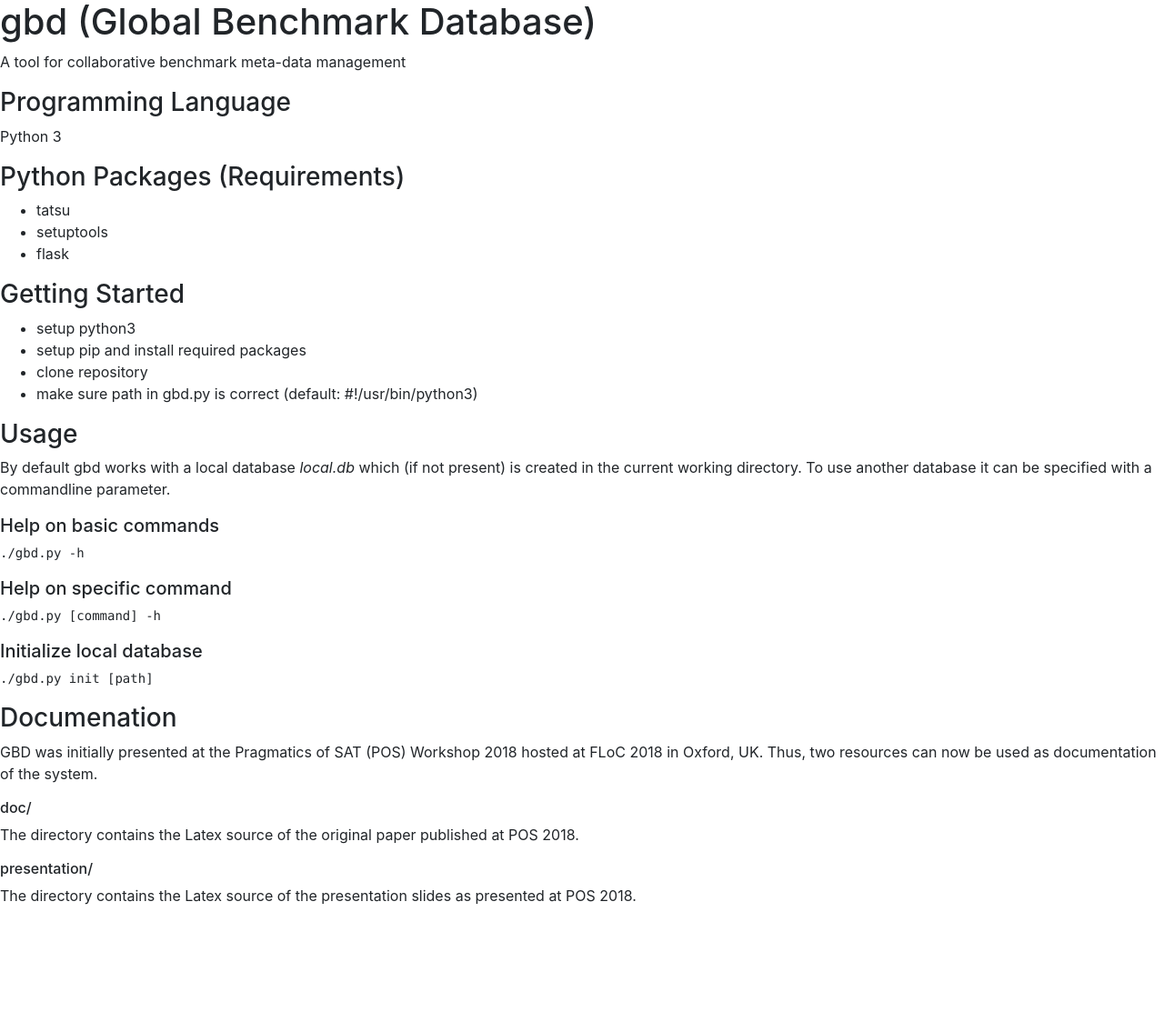
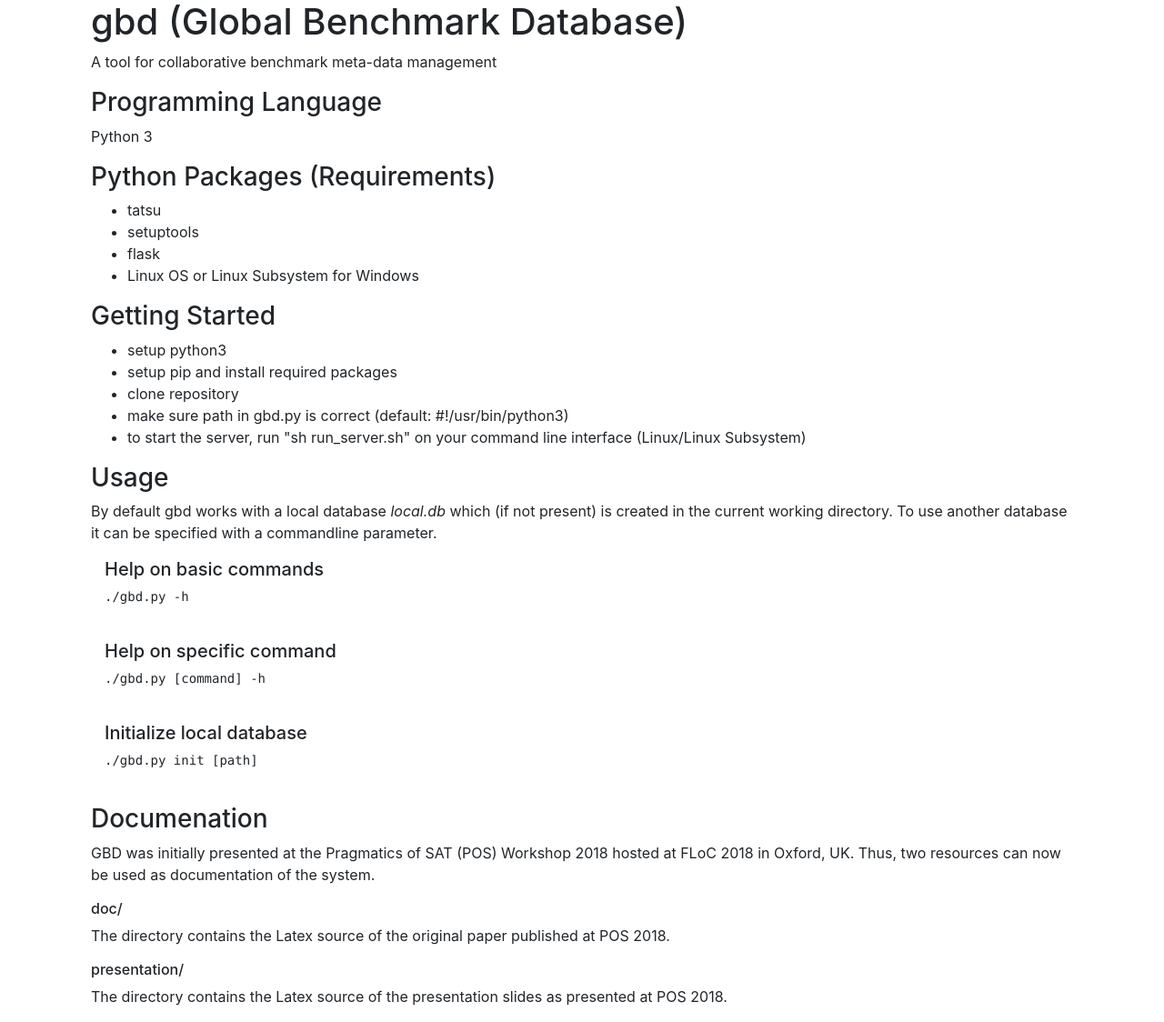
Before and after one commit to Udopia/gbd, a Flask app: page / in a window 1280 px wide. Shown: the whole page at 91% size. Before the commit the page ends 995 px from the top, so only its background shows below. Run offline with Flask 2, Linux system fonts and the light colour scheme; some libraries are stand-ins or nearby versions.

Commit message:
Reformat home.html

```diff
--- a/templates/home.html
+++ b/templates/home.html
@@ -1,18 +1,29 @@
 <!doctype html>
+<html lang="en">
+    <header>
     <link rel="stylesheet" href="{{ url_for('static', filename='bootstrap/css/bootstrap.min.css') }}">
-<h1 id="gbd-global-benchmark-database">
+    </header>
+    <body>
+    <div class="container">
+        <div class="container" id="header">
+            <h1>
                 gbd (Global Benchmark Database)
             </h1>
             <p>
                 A tool for collaborative benchmark meta-data management
             </p>
-<h3 id="programming-language">
+        </div>
+        <div class="container fluid">
+            <div id="programming-language">
+                <h3>
                     Programming Language
                 </h3>
                 <p>
                     Python 3
                 </p>
-<h3 id="python-packages-requirements">
+            </div>
+            <div id="python-packages-requirements">
+                <h3>
                     Python Packages (Requirements)
                 </h3>
                 <ul>
@@ -25,8 +36,13 @@
                     <li>
                         flask
                     </li>
+                    <li>
+                        Linux OS or Linux Subsystem for Windows
+                    </li>
                 </ul>
-<h3 id="getting-started">
+            </div>
+            <div id="getting-started">
+                <h3>
                     Getting Started
                 </h3>
                 <ul>
@@ -42,8 +58,13 @@
                     <li>
                         make sure path in gbd.py is correct (default: #!/usr/bin/python3)
                     </li>
+                    <li>
+                        to start the server, run "sh run_server.sh" on your command line interface (Linux/Linux Subsystem)
+                    </li>
                 </ul>
-<h3 id="usage">
+            </div>
+            <div id="usage">
+                <h3>
                     Usage
                 </h3>
                 <p>
@@ -54,6 +75,8 @@
                     which (if not present) is created in the current working directory. To use another database it can be specified with
                     a commandline parameter.
                 </p>
+            </div>
+            <div class="container" id="help">
                 <h5 id="help-on-basic-commands">
                     Help on basic commands
                 </h5>
@@ -69,13 +92,16 @@
                 </h5>
                 <pre><code>./gbd.py init [path]
                 </code></pre>
-<h3 id="documenation">
+                </div>
+            <div id="documentation">
+                <h3>
                     Documenation
                 </h3>
                 <p>
                     GBD was initially presented at the Pragmatics of SAT (POS) Workshop 2018 hosted at FLoC 2018 in Oxford, UK. Thus,
                     two resources can now be used as documentation of the system.
                 </p>
+                <div id="folders">
                     <h6 id="doc">
                         doc/
                     </h6>
@@ -88,3 +114,9 @@
                     <p>
                         The directory contains the Latex source of the presentation slides as presented at POS 2018.
                     </p>
+                </div>
+            </div>
+        </div>
+    </div>
+    </body>
+</html>
```
Lines whose indentation alone changed are shown as unchanged.
